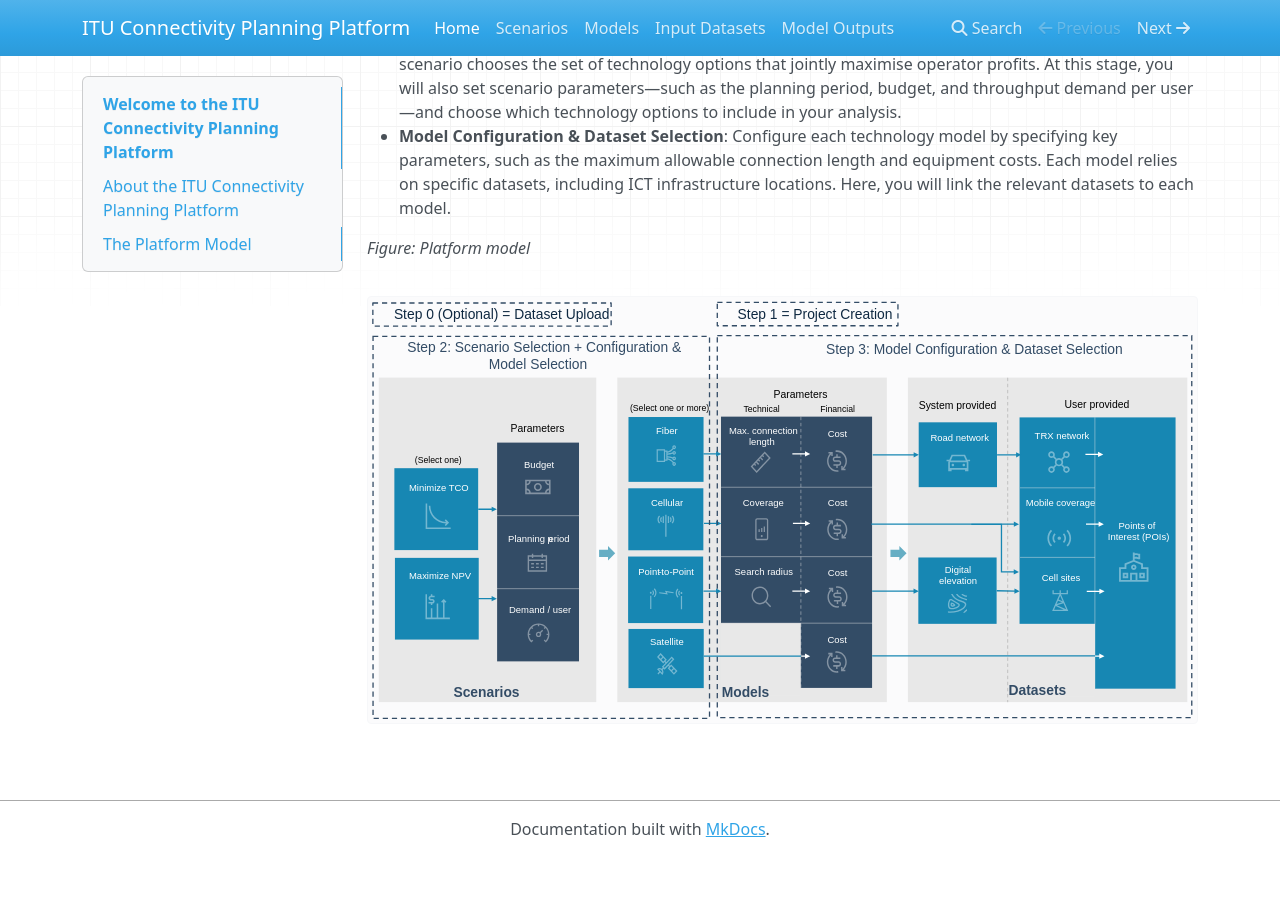
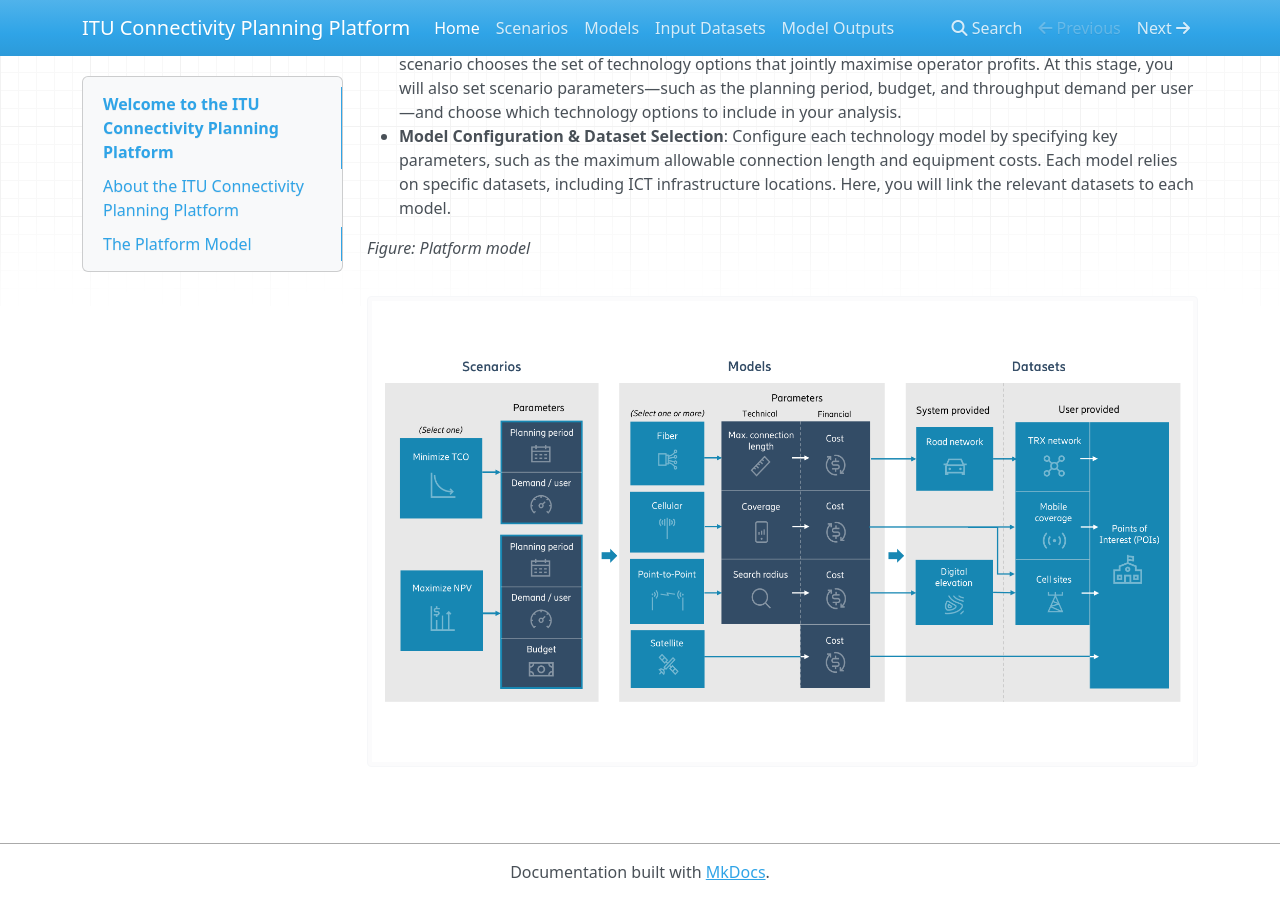
Before and after one commit to FNS-Division/cpp-user-guide, an MkDocs documentation site: the page built from docs/index.md, in a window 1280 px wide and 900 px high, scrolled down 618 px. Built offline with MkDocs 1.6.1, drawn with Linux system fonts in a browser that asks for light colours; nearby versions of some CDN libraries; before the commit the page ends 1475 px from its top, so only the background shows below that.

Commit message:
Update platform model diagram to PNG format for improved compatibility

```diff
--- a/docs/index.md
+++ b/docs/index.md
@@ -15,4 +15,4 @@
 
 _Figure: Platform model_
 
-![cpp-model](diagrams/scenarios-models-datasets-with-frames.svg)
+![cpp-model](diagrams/scenarios-models-datasets.png)
```
Also changed, not shown: docs/diagrams/scenarios-models-datasets.png (added).
